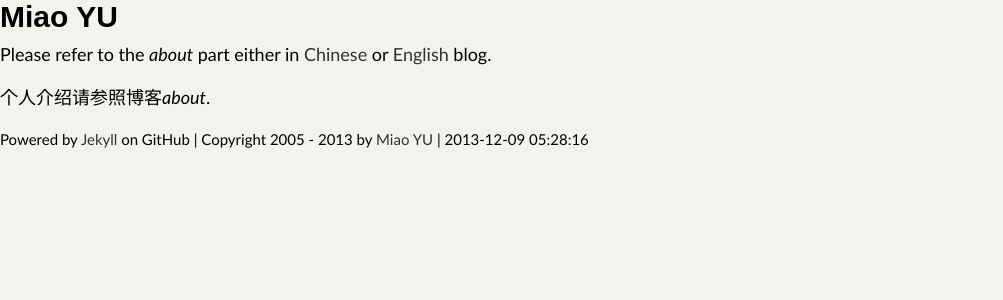
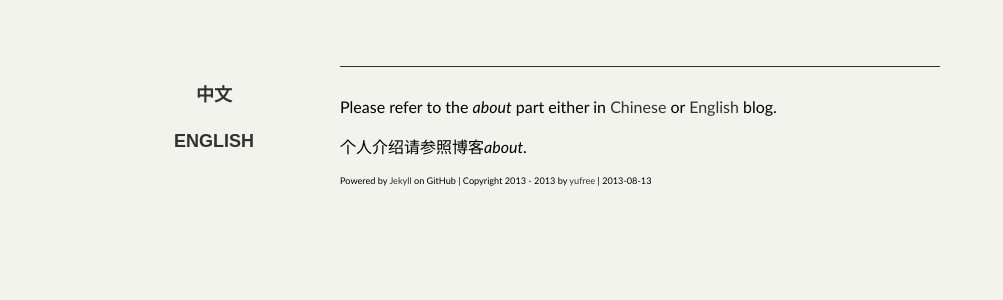
Before and after one commit to yufree/yufree.github.com, a Jekyll site: the page built from index.md, in a window 1280 px wide. Shown: the top 300 px of the page, without its empty margins (0-1003 px from the left). Built offline with Jekyll 4.4.1, drawn with Linux system fonts in a browser that asks for light colours; some web fonts are replaced; Markdown is read by kramdown in place of the engine named in the settings.

Commit message:
new index

```diff
--- a/_config.yml
+++ b/_config.yml
@@ -1 +1,2 @@
 markdown: rdiscount
+author: Miao Yu
--- a/_layouts/home.html
+++ b/_layouts/home.html
@@ -1,34 +1,42 @@
-<!doctype html>
-<html>
+<!DOCTYPE html>
+<html xmlns="http://www.w3.org/1999/xhtml" xml:lang="en" lang="en-us">
   <head>
-  <meta charset="utf-8">
+    <meta http-equiv="content-type" content="text/html; charset=utf-8" />
     <title>Miao YU |  于淼</title>
     <meta name="author" content="Miao YU | 于淼"/>
-  <meta name="viewport" content="width=device-width; initial-scale=1.0">
-  <link rel="stylesheet" type="text/css" href="/media/css/home.css">
-  <style type="text/css">
-  html, body {
-    background-color: #f1f3ec;
-  }
-  </style>
-  <script type="text/javascript">
-    var _gaq = _gaq || [];
-    _gaq.push(['_setAccount', 'UA-43118729-1']);
-    _gaq.push(['_trackPageview']);
-    (function() {
-      var ga = document.createElement('script'); ga.type = 'text/javascript'; ga.async = true;
-      ga.src = ('https:' == document.location.protocol ? 'https://ssl' : 'http://www') + '.google-analytics.com/ga.js';
-      var s = document.getElementsByTagName('script')[0]; s.parentNode.insertBefore(ga, s);
-    })();
-  </script>
+    <title>{{ page.title }} | {{ site.author }}</title>
+    <link rel="shortcut icon" href="{{ site.url}}/media/css/favicon.ico">
+    <link rel="stylesheet" href="{{ site.url}}/media/css/home.css">
+    <link href="{{ site.url}}/feed/" rel="alternate" title="{{ site.author }}" type="application/atom+xml" />
   </head>
   <body>
-  <div class="container">
-  <h1 class="sitename">Miao YU</h1>
+    <div id="container">
+      <div id="main" role="main">
+        <header>
+        <h1>{{ page.title }}</h1>
+        </header>
+        <nav style="height:20px">
+        <span><a title="Chinese" class="" href="http://yufree.github.com/blogcn">中文</a></span>
+        <span><a title="English" class="" href="http://yufree.github.com/blog">English</a></span>
+        </nav>
+        <article class="content">
         {{ content }}
+        </article>
+    </div>
     <footer>
-  <p><small>Powered by <a href="https://github.com/mojombo/jekyll">Jekyll</a> on GitHub | Copyright 2005 - {{site.time | date:"%Y"}} by <a href="http://yufree.github.com">Miao YU</a> | <span class="label label-info">{{site.time | date:"%Y-%m-%d %H:%M:%S"}}</span></small></p>
+    <p id="footer"><small>Powered by <a href="https://github.com/mojombo/jekyll">Jekyll</a> on GitHub | Copyright 2013 - 2013 by <a href="http://yufree.github.com/blogcn">yufree</a> | <span class="label label-info">2013-08-13 </span></small></p>
     </footer>
     </div>
+</script>
+    <script>
+    (function(i,s,o,g,r,a,m){i['GoogleAnalyticsObject']=r;i[r]=i[r]||function(){
+    (i[r].q=i[r].q||[]).push(arguments)},i[r].l=1*new Date();a=s.createElement(o),
+    m=s.getElementsByTagName(o)[0];a.async=1;a.src=g;m.parentNode.insertBefore(a,m)
+    })(window,document,'script','//www.google-analytics.com/analytics.js','ga');
+
+  ga('create', 'UA-43118729-1', 'yufree.github.io');
+  ga('send', 'pageview');
+
+    </script>
   </body>
 </html>
```
Also changed, not shown: media/css/favicon.ico (added). Lines whose indentation alone changed are shown as unchanged.
